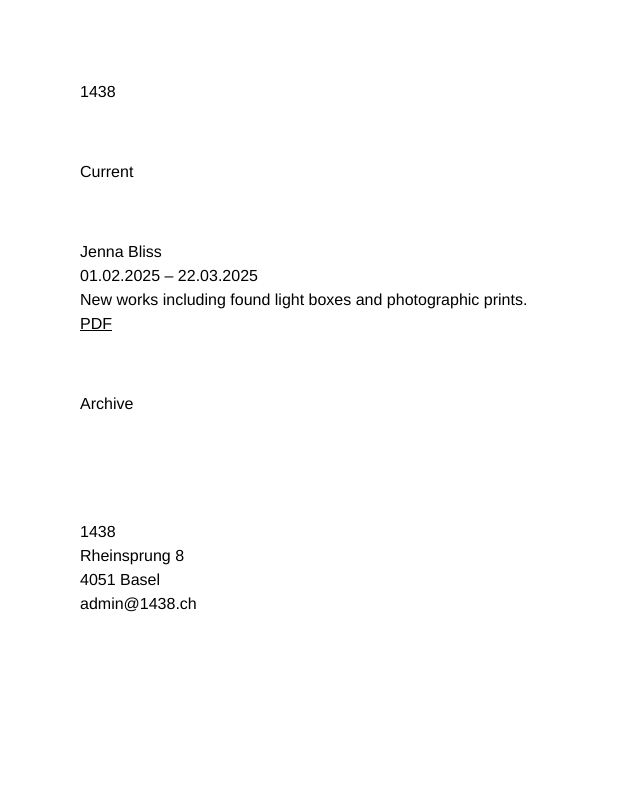
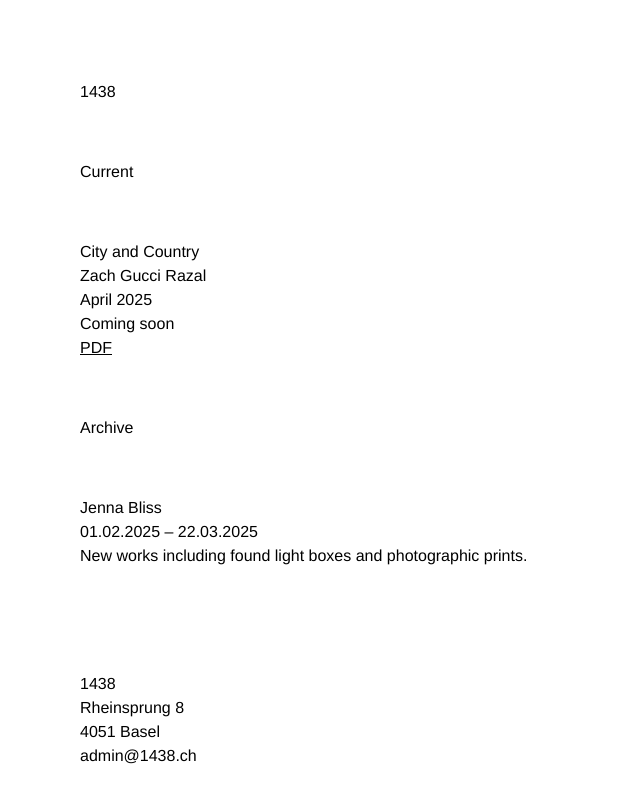
Before and after one commit to 1438Gallery/GalleryPublic, a plain HTML site: page index.html in a window 1280 px wide. Shown: the whole page, without its empty margins (0-640 px from the left). Drawn offline with Linux system fonts and the light colour scheme.

Commit message:
update: website

```diff
--- a/index.html
+++ b/index.html
@@ -18,12 +18,17 @@ a { color: #000; }
 <br>
 <p>Current</p>
 <br>
+<p>City and Country<br>
+Zach Gucci Razal<br>
+April 2025<br>
+Coming soon<br>
+<a href="/pdf/city-and-country.pdf">PDF</a></p>
+<br>
+<p>Archive</p>
+<br>
 <p>Jenna Bliss<br>
 01.02.2025 – 22.03.2025<br>
-New works including found light boxes and photographic prints.<br>
-<a href="#">PDF</a></p>
-<br>
-<p>Archive</p>
+New works including found light boxes and photographic prints.</p>
 <br><br><br>
 <p>1438<br>
 Rheinsprung 8<br>
```
